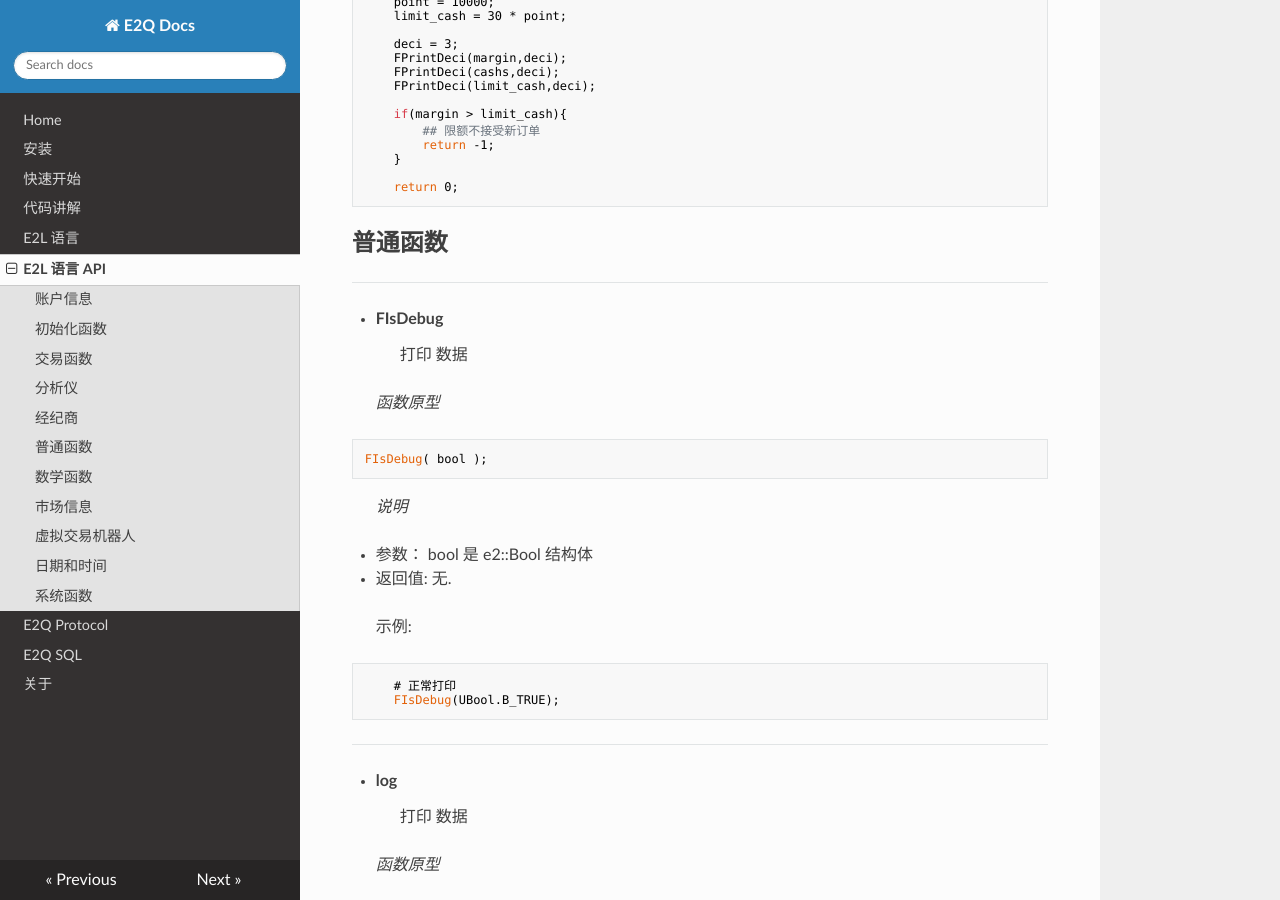
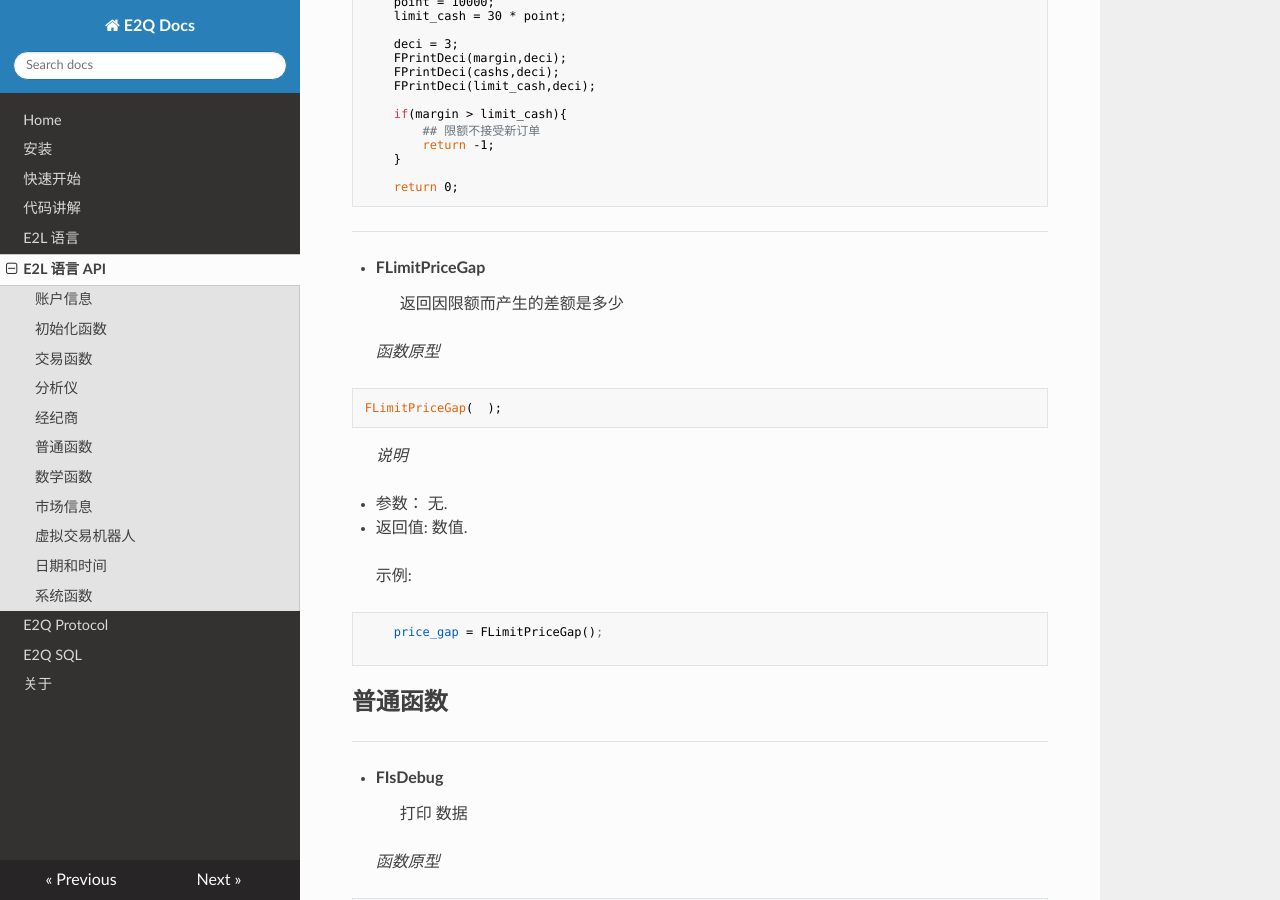
Before and after one commit to E2Quant/e2q_doc, an MkDocs documentation site: the page built from docs/e2l_api.md, in a window 1280 px wide and 900 px high, scrolled down 34010 px. Built offline with MkDocs 1.6.1, drawn with Linux system fonts in a browser that asks for light colours; nearby versions of some CDN libraries.

Commit message:
1.增加一个 API 可以动态返回限额值

````diff
--- a/docs/e2l_api.md
+++ b/docs/e2l_api.md
@@ -1615,6 +1615,27 @@ FTotalMargin(  );
     return 0;
 ```
 
+---
+
+* **FLimitPriceGap**
+> 返回因限额而产生的差额是多少
+
+> *函数原型*
+```
+FLimitPriceGap(  );
+```
+> *说明*
+
+- 参数： 无.
+- 返回值:  数值.
+
+> 示例:
+
+```
+    price_gap = FLimitPriceGap();
+
+```
+
 ## 普通函数
 ---
 
````
Also changed, not shown: docs/e2l.md (+1 -1 lines).
